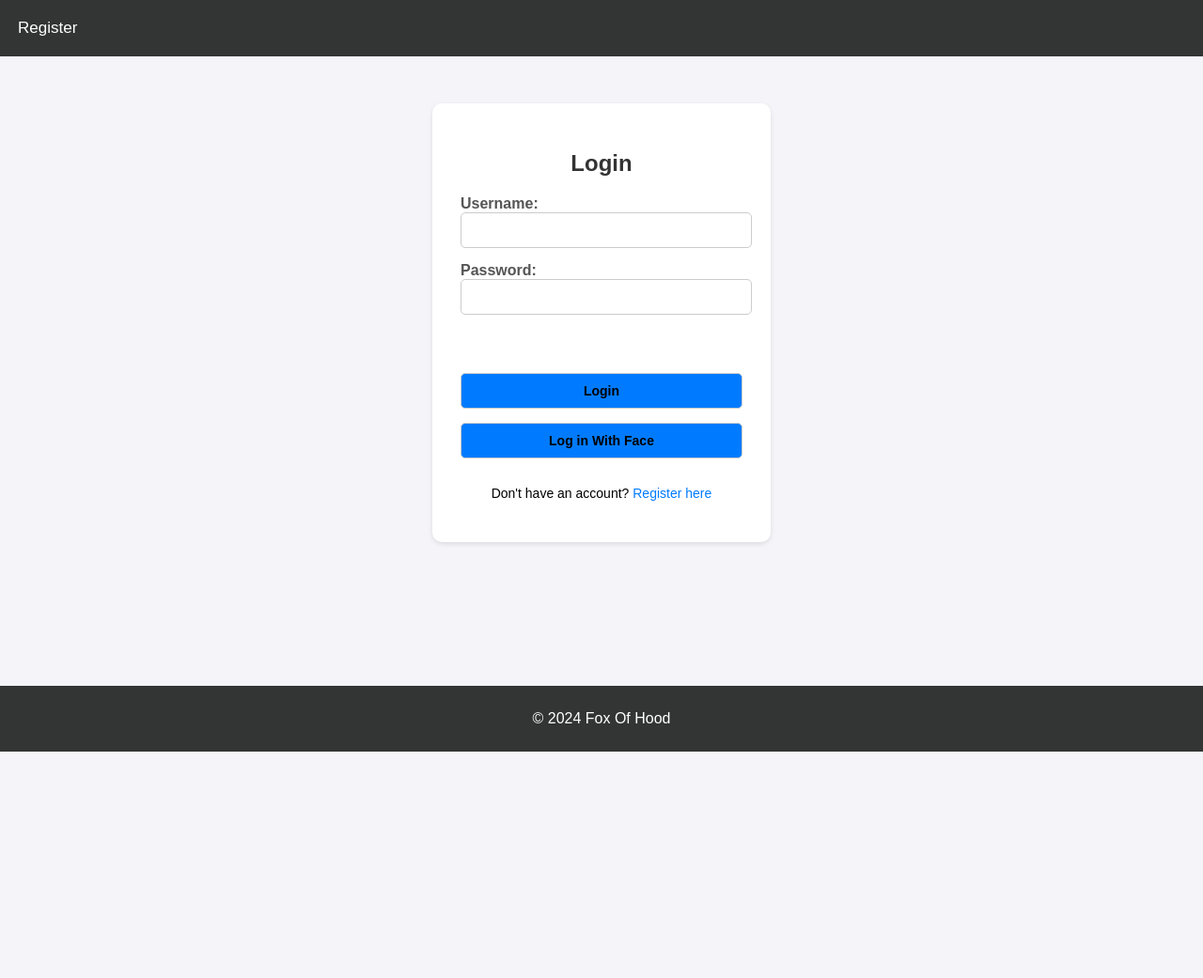
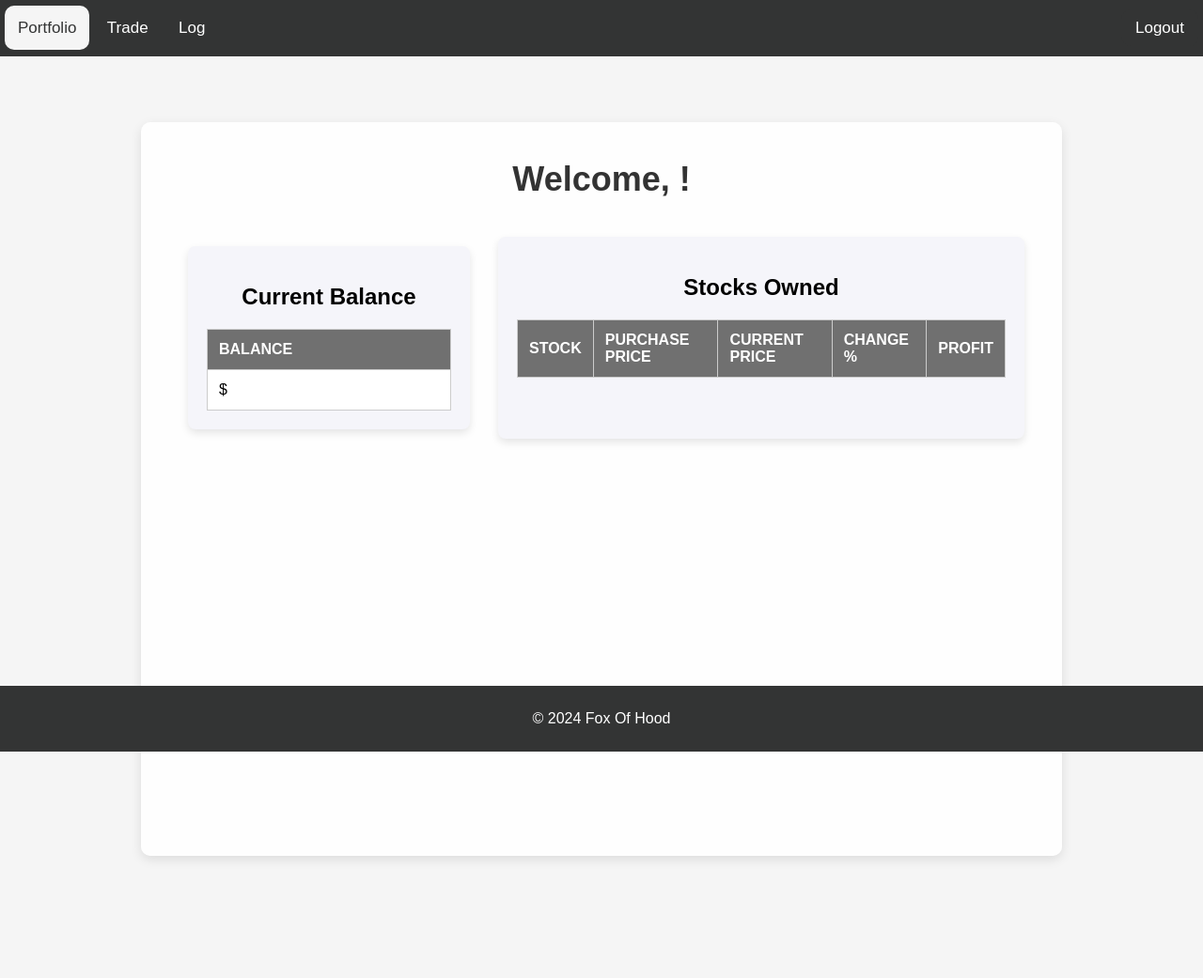
Before and after one commit to ettany/FOH_PSE, a Flask app: page /index in a window 1280 px wide. Shown: the whole page at 94% size. Before the commit the page ends 800 px from the top, so only its background shows below. Run offline with Flask 3, Linux system fonts and the light colour scheme; lists and menus that the app fills with data are empty; some libraries are stand-ins or nearby versions.

Commit message:
Update index.html

```diff
--- a/frontend/app/templates/index.html
+++ b/frontend/app/templates/index.html
@@ -2,336 +2,273 @@
 <html lang="en">
 <head>
     <meta charset="UTF-8">
-    <meta http-equiv="X-UA-Compatible" content="IE=edge">
     <meta name="viewport" content="width=device-width, initial-scale=1.0">
+    <title>Stock Portfolio</title>
     <link rel="stylesheet" href="{{ url_for('static', filename='css/style.css') }}">
+    <script src="https://d3js.org/d3.v7.min.js"></script>
     <style>
-        body {
-            background-color: #f4f4f9;
+        /* Container for the portfolio */
+        #portfolio {
+            text-align: center;
+            padding: 40px;
+            background-color: rgba(255, 255, 255, 0.9); /* Semi-transparent background */
+            border-radius: 10px;
+            box-shadow: 0 4px 12px rgba(0, 0, 0, 0.1);
+            max-width: 900px;
+            margin: 50px auto;
         }
 
-        /* Update specific styles for the login form */
-        .lform {
-            width: 300px;
-            margin: 50px auto;
-            padding: 30px;
-            background-color: #fff;
-            border-radius: 10px;
-            box-shadow: 0 2px 5px rgba(0, 0, 0, 0.1);
+        /* Heading styles */
+        #portfolio h1 {
+            font-size: 36px;
+            color: #333;
+            margin-bottom: 20px;
         }
 
-        .lform h2 {
-            text-align: center;
-            margin-bottom: 20px;
-            color: #333;
+        /* Portfolio section styling */
+        #portfolio-section {
+            display: flex;
+            justify-content: space-between;
+            margin-top: 40px;
+            gap: 20px;
         }
 
-        .lform label {
-            font-weight: bold;
-            margin-bottom: 10px;
-            color: #555;
-        }
-
-        .lform input[type="text"], .lform input[type="password"] {
-            width: 96%;
-            padding: 10px;
-            margin-bottom: 15px;
-            border: 1px solid #ccc;
-            border-radius: 5px;
-            font-size: 14px;
-        }
-
-        .lform input[type="submit"] {
-            width: 100%;
-            padding: 10px;
-            margin-bottom: 15px;
-            border: 1px solid #ccc;
-            border-radius: 5px;
-            font-size: 14px;
-        }
-
-        .lform .button {
-            background-color: #007BFF;
-            font-weight: bold;
-            color: black;
-            cursor: pointer;
-        }
-
-        .lform .button:hover {
-            background-color: #0254ac;
-        }
-
-        .lform .g-recaptcha {
-            margin-bottom: 15px;
-        }
-
-        .lform p {
-            text-align: center;
-            font-size: 14px;
-        }
-
-        .lform a {
-            color: #007BFF;
-            text-decoration: none;
-        }
-
-        .lform a:hover {
-            text-decoration: underline;
-        }
-
-        /* Styles for webcam popup */
-        #overlay {
-            display: none;
-            position: fixed;
-            top: 0;
-            left: 0;
-            width: 100%;
-            height: 100%;
-            background-color: rgba(0, 0, 0, 0.7);
-            z-index: 1000;
-        }
-
-        #webcamPopup {
-            display: none;
-            position: fixed;
-            top: 50%;
-            left: 50%;
-            transform: translate(-50%, -50%);
-            background-color: #fff;
+        /* Balance section */
+        #balance {
+            width: 30%;
+            margin: 10px;
+            background-color: #f5f5fa;
+            border-radius: 8px;
+            box-shadow: 0 4px 8px rgba(0, 0, 0, 0.1);
             padding: 20px;
-            border-radius: 10px;
-            box-shadow: 0 2px 5px rgba(0, 0, 0, 0.1);
-            z-index: 1001;
-        }
-
-        #webcamPopup input {
-            width: 95%;
-            margin-bottom: 15px;
-            padding: 10px;
-            border: 1px solid #ccc;
-            border-radius: 5px;
-            font-size: 14px;
-        }
-
-        #webcamPopup video {
-            width: 100%;
-            height: auto;
-            margin-bottom: 15px;
-        }
-
-        #webcamPopup button {
-            padding: 10px 20px;
-            background-color: #007BFF;
-            font-weight: bold;
-            color: white;
-            border: none;
-            border-radius: 5px;
-            cursor: pointer;
-        }
-
-        #webcamPopup button:hover {
-            background-color: #0158b6;
-        }
-
-        #closeWebcam {
-            background-color: #f44336;
-        }
-
-        #closeWebcam:hover {
-            background-color: #e53935;
-        }
-
-        #faceRecognitionButton {
-            width: 100%;
-            padding: 10px;
-            margin-bottom: 15px;
-            border: 1px solid #ccc;
-            border-radius: 5px;
-            background-color:#007BFF;
-            color: black;
-            font-weight: bold;
-            font-size: 14px;
-            cursor: pointer;
             text-align: center;
         }
 
-        #faceRecognitionButton:hover {
-            background-color: #015cbd;
+        /* General table styles */
+        table {
+            width: 100%;
+            border-collapse: collapse;
         }
 
-        #faceRecognitionButton:active {
-            background-color:#007BFF;
+        th, td {
+            padding: 12px;
+            border: 1px solid #ccc;
+            text-align: left;
         }
 
-        #faceRecognitionButton:focus {
-            outline: none;
+        /* Style for the first row (headers) */
+        th {
+            background-color: #707070;
+            color: white;
+            font-weight: bold;
+            text-transform: uppercase;
+        }
+
+        tr:nth-child(even) {
+            background-color: #f9f9f9;  /* Light grey for alternate rows */
+        }
+
+        tr:nth-child(odd) {
+            background-color: white;  /* Light grey for alternate rows */
+        }
+
+        /* Row Hover effect */
+        tr:hover {
+            background-color: #e6f7ff;  /* Light blue background on hover */
+            transform: scale(1.01);  /* Slightly enlarge row on hover for interactivity */
+            transition: transform 0.2s ease-in-out;
+        }
+
+        /* Stocks owned section */
+        #stocks_owned {
+            width: 60%;
+            background-color: #f5f5fa;
+            border-radius: 8px;
+            box-shadow: 0 4px 8px rgba(0, 0, 0, 0.1);
+            padding: 20px;
+        }
+
+        /* Styling for stock rows */
+        #stocks_owned td {
+            font-size: 16px;
+        }
+
+        /* Styling the balance table */
+        #balance table {
+            width: 100%;
+            border-collapse: collapse;
+        }
+
+        /* Profit and Change Text Color */
+        .change-cell {
+            font-weight: bold;
+            color: green; /* Green for positive changes */
+        }
+
+        .profit-cell {
+            font-weight: bold;
+            color: green; /* Green for profit */
+        }
+
+        /* Color for Negative Values */
+        .negative-change {
+            color: rgb(153, 0, 0); /* Red for negative changes */
+        }
+
+        .negative-profit {
+            color: rgb(153, 0, 0); /* Red for loss */
         }
     </style>
-    <title>Login</title>
-    <script src="https://www.google.com/recaptcha/api.js" async defer></script>
+
 </head>
 <body>
-    <header>
-        <div class="topnav">
-            <div class="login">
-                <a href="{{ url_for('register') }}">Register</a>
+    {% include 'header.html' %}
+
+    <!-- Main portfolio section -->
+    <main>
+        <div id="portfolio">
+            <h1>Welcome, <span id="username"></span>!</h1>
+            <div id="portfolio-section">
+                <!-- Balance section -->
+                <div id="balance">
+                    <h2>Current Balance</h2>
+                    <table>
+                        <thead>
+                            <tr>
+                                <th>Balance</th>
+                            </tr>
+                        </thead>
+                        <tbody>
+                            <tr>
+                                <td>$<span id="totalCash"></span></td>
+                            </tr>
+                        </tbody>
+                    </table>
+                </div>
+
+                <!-- Stocks owned section -->
+                <div id="stocks_owned">
+                    <h2>Stocks Owned</h2>
+                    <table>
+                        <thead>
+                            <tr>
+                                <th>Stock</th>
+                                <th>Purchase Price</th>
+                                <th>Current Price</th>
+                                <th>Change %</th>
+                                <th>Profit</th>
+                            </tr>
+                        </thead>
+                        <tbody>
+                            <!-- Dynamic rows inserted here -->
+                        </tbody>
+                    </table>
                 </div>
             </div>
-    </header>
 
-    <div class="lform">
-        <h2>Login</h2>
-        <form id="loginForm">
-            <label for="username">Username:</label>
-            <input type="text" id="username" name="username" required><br>
-
-            <label for="password">Password:</label>
-            <input type="password" id="password" name="password" required><br>
-
-            <!-- reCAPTCHA widget -->
-            <div class="g-recaptcha" data-sitekey="6LdtC40qAAAAAER3z6dULo3ggS80xz5wAlQV-rfF"></div><br>
-
-            <p id="message" class="flash"></p>
-            <input type="submit" value="Login" class="button">
-            <button type="button" id="faceRecognitionButton">Log in With Face</button>
-            <p>Don't have an account? <a href="{{ url_for('register') }}">Register here</a></p>
-        </form>
+            <!-- Stocks chart -->
+            <div id="stocks-chart" class="chart-container">
+                <svg width="600" height="400">
+                    <g transform="translate(60,20)">
+                        <g class="x-axis"></g>
+                        <g class="y-axis"></g>
+                    </g>
+                </svg>
             </div>
+        </div>
+    </main>
 
     <footer>
         <p>&copy; 2024 Fox Of Hood</p>
     </footer>
 
-    <!-- Webcam Popup and Overlay -->
-    <div id="overlay"></div>
-    <div id="webcamPopup">
-        <h3>Please enter your username for face recognition:</h3>
-        <input type="text" id="popupUsername" placeholder="Enter your username" required><br>
-        <video id="webcam" autoplay></video>
-        <button id="loginWithFaceButton">Login with Face</button>
-        <button id="closeWebcam">Close</button>
-    </div>
+    <!-- Script for fetching user data and portfolio data -->
+    <script type="module">
+        import { drawScatterPlotChart } from "{{ url_for('static', filename='utils/chartUtils.js') }}";
 
-    <script>
-        // Handle login form submission
-        document.getElementById("loginForm").addEventListener("submit", async function(event) {
-            event.preventDefault();
+        // Fetch and display user data
+        async function fetchUserData() {
+            const sessionDataString = sessionStorage.getItem("session");
 
-            const username = document.getElementById("username").value;
-            const password = document.getElementById("password").value;
-            const recaptchaResponse = grecaptcha.getResponse();
+            if (sessionDataString) {
+                const sessionData = JSON.parse(sessionDataString);
+                const username = sessionData.username || "Guest";
 
-            if (!recaptchaResponse) {
-                document.getElementById("message").textContent = "Please complete the reCAPTCHA.";
-                document.getElementById("message").style.color = "red";
-                return;
+                const response = await fetch("http://127.0.0.1:5000/api/user/index", {
+                    method: "POST",
+                    headers: { "Content-Type": "application/json" },
+                    body: JSON.stringify({ username })
+                });
+
+                const result = await response.json();
+                const totalCash = result.totalCash;
+                document.getElementById("username").textContent = username || "Guest";
+                document.getElementById("totalCash").textContent = totalCash ? parseFloat(totalCash).toFixed(2) : "0.00";
+            }
         }
 
+        // Fetch and display portfolio data
+        async function fetchPortfolio() {
     try {
-                const response = await fetch("http://127.0.0.1:5000/api/user/login", {
-                    method: "POST",
-                    credentials: 'include',
-                    headers: {
-                        "Content-Type": "application/json"
-                    },
-                    body: JSON.stringify({ username, password, recaptcha_response: recaptchaResponse })
+        const response = await fetch("http://127.0.0.1:5000/api/transaction/portfolio", {
+            method: "GET",
+            credentials: "include",
         });
 
+        if (!response.ok) throw new Error("Error fetching portfolio data");
+
         const data = await response.json();
-                const messageElement = document.getElementById("message");
+        const stocksTableBody = document.querySelector("#stocks_owned tbody");
+        stocksTableBody.innerHTML = "";
 
-                if (response.ok) {
-                    sessionStorage.setItem("session", JSON.stringify({ username }));
-                    messageElement.textContent = data.message;
-                    messageElement.style.color = "green";
-                    if (username === "administration") {
-                        window.location.href = "{{ url_for('admin') }}";
-                    } else {
-                        window.location.href = "{{ url_for('index') }}";
-                    }
-                } else {
-                    messageElement.textContent = data.error;
-                    messageElement.style.color = "red";
-                }
-            } catch (error) {
-                console.error("Error:", error);
-                document.getElementById("message").textContent = "An error occurred. Please try again.";
-            }
-        });
+        const scatterPlotData = data.map(stock => {
+            const row = document.createElement("tr");
 
-        // Handle face recognition login
-        const faceRecognitionButton = document.getElementById("faceRecognitionButton");
-        const webcamPopup = document.getElementById("webcamPopup");
-        const overlay = document.getElementById("overlay");
-        const loginWithFaceButton = document.getElementById("loginWithFaceButton");
-        const closeWebcamButton = document.getElementById("closeWebcam");
-        const video = document.getElementById("webcam");
+            const stockCell = document.createElement("td");
+            stockCell.textContent = `${stock.ticker} (${stock.numShares} shares)`;
 
-        faceRecognitionButton.addEventListener("click", async () => {
-            overlay.style.display = "block";
-            webcamPopup.style.display = "block";
-            try {
-                const stream = await navigator.mediaDevices.getUserMedia({ video: true });
-                video.srcObject = stream;
-            } catch (error) {
-                console.error("Error accessing webcam:", error);
-            }
-        });
+            const priceAtPurchaseCell = document.createElement("td");
+            const currentPriceCell = document.createElement("td");
+            const changeCell = document.createElement("td");
+            const profitCell = document.createElement("td");
 
-        loginWithFaceButton.addEventListener("click", () => {
-            const usernameFromPopup = document.getElementById("popupUsername").value;
+            // Safeguard against missing or invalid data
+            const purchasePrice = stock.purchasePrice || 0;
+            const currentPrice = stock.currentPrice || 0;
 
-            if (!usernameFromPopup) {
-                alert("Please enter your username.");
-                return;
+            let priceChange = 0, priceChangePercent = 0;
+            if (purchasePrice > 0) {
+                priceChange = currentPrice - purchasePrice;
+                priceChangePercent = (priceChange / purchasePrice) * 100;
             }
 
-            const canvas = document.createElement("canvas");
-            canvas.width = video.videoWidth;
-            canvas.height = video.videoHeight;
-            const context = canvas.getContext("2d");
-            context.drawImage(video, 0, 0, canvas.width, canvas.height);
-            const photoData = canvas.toDataURL("image/png");
+            priceAtPurchaseCell.textContent = `$${purchasePrice.toFixed(2)}`;
+            currentPriceCell.textContent = `$${currentPrice.toFixed(2)}`;
+            changeCell.textContent = `${priceChangePercent.toFixed(2)}%`;
+            profitCell.textContent = `$${priceChange.toFixed(2)}`;
 
-            fetch("http://127.0.0.1:5000/api/user/face_recognition_login", {
-                method: "POST",
-                credentials: 'include',
-                headers: {
-                    "Content-Type": "application/json"
-                },
-                body: JSON.stringify({
-                    username: usernameFromPopup,
-                    photoData
-                })
-            })
-            .then(response => response.json())
-            .then(data => {
-                if (data.success) {
-                    sessionStorage.setItem("session", JSON.stringify({ username: usernameFromPopup, totalCash: data.totalCash }));
-                    alert("Face recognition successful!");
-                    if (data.user === "administration") {
-                        window.location.href = "{{ url_for('admin') }}";
-                    } else {
-                        window.location.href = "{{ url_for('index') }}";
+            changeCell.style.color = priceChangePercent >= 0 ? "green" : "red";
+            profitCell.style.color = priceChange >= 0 ? "green" : "red";
+
+            row.append(stockCell, priceAtPurchaseCell, currentPriceCell, changeCell, profitCell);
+            stocksTableBody.appendChild(row);
+
+            return { ticker: stock.ticker, profit: priceChange, change: priceChangePercent };
+        });
+        // // Sample data for the chart
+        // const testdata = [
+        //     { ticker: "Example stock 1", change: -0.05, profit: -5.67 },
+        //     { ticker: "Example stock 2", change: 1.35, profit: 5.20 }
+        // ];
+        // drawScatterPlotChart(testdata);
+        drawScatterPlotChart(scatterPlotData);
+    } catch (error) {
+        console.error("Error fetching portfolio data:", error);
     }
-                } else {
-                    alert(data.error || "Face recognition failed. Try again.");
 }
-            })
-            .catch(error => {
-                console.error("Error:", error);
-                alert("Error during face recognition.");
-            });
-        });
-
-        closeWebcamButton.addEventListener("click", () => {
-            overlay.style.display = "none";
-            webcamPopup.style.display = "none";
-            const stream = video.srcObject;
-            const tracks = stream.getTracks();
-            tracks.forEach(track => track.stop());
-            video.srcObject = null;
-        });
+        fetchUserData();
+        fetchPortfolio();
+        setInterval(fetchPortfolio, 3000);
     </script>
 </body>
 </html>
```
Lines whose indentation alone changed are shown as unchanged.
